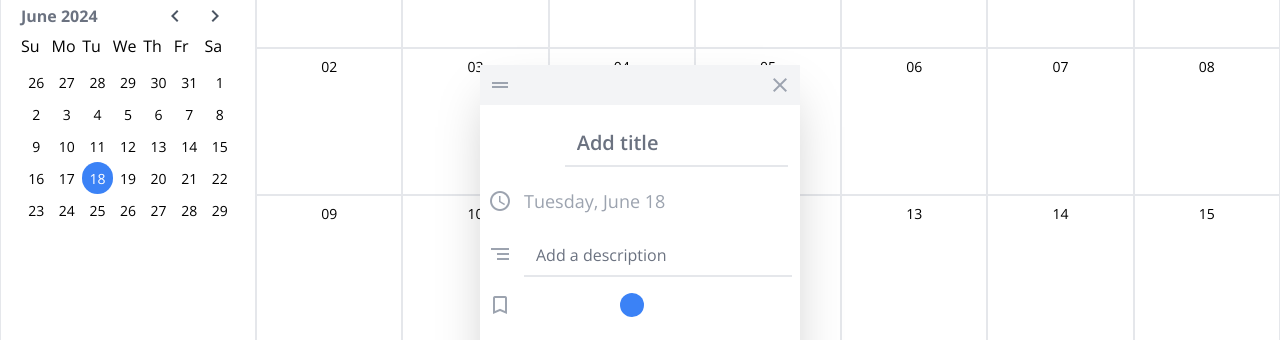
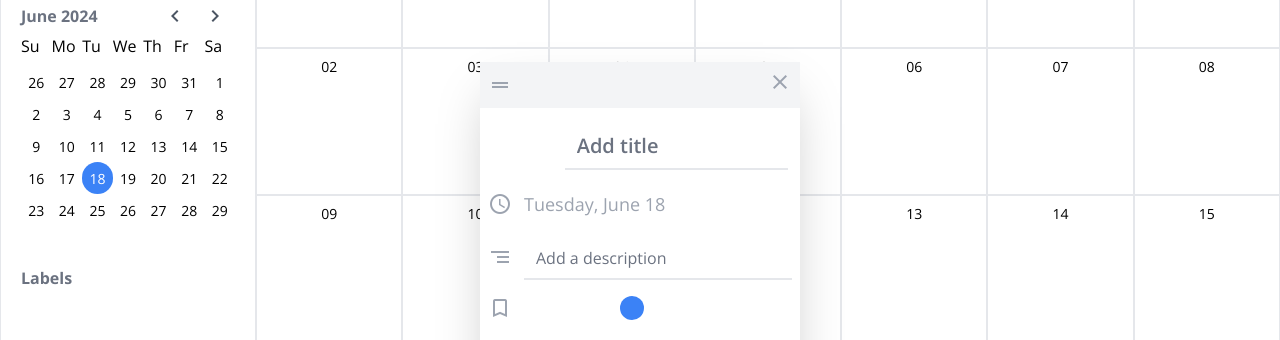
Before and after one commit to CodedJay672/calendar-clone, a React (Vite) app: page / in a window 1280 px wide. Both pictures are taken after a click on the button "Create". Shown: the part 163-503 px from the top of the page. Built offline with nearby package versions, Linux system fonts and the light colour scheme.

Commit message:
final commit

```diff
--- a/src/components/Day.jsx
+++ b/src/components/Day.jsx
@@ -3,7 +3,7 @@ import React, { useState, useEffect, useContext } from 'react'
 import GlobalContext from '../context/GlobalContext';
 
 export default function Day({ day, rowIdx }) {
-  const { setSlcDay, setShowEventModal, savedEvents } = useContext(GlobalContext);
+  const { setSlcDay, setShowEventModal, savedEvents, setSelectedEvt } = useContext(GlobalContext);
   const [ dayEvts, setDayEvts ] =  useState([]);
 
   useEffect(() => {
@@ -33,7 +33,10 @@ export default function Day({ day, rowIdx }) {
       </header>
       <div className="flex-1 cursor-pointer" onClick={handleClick}>
         {dayEvts.map((evt, idx) => (
-          <div key={idx} className={`bg-${evt.label}-500 p-1 mr-3 text-gray-600 text-sm rounded mb-1 truncate`}>
+          <div key={idx}
+            className={`bg-${evt.label}-100 p-1 mr-3 text-gray-600 text-sm rounded mb-1 truncate`}
+            onClick={() => setSelectedEvt(evt)}
+          >
             {evt.title}
           </div>
         ))}
--- a/src/components/EventModal.jsx
+++ b/src/components/EventModal.jsx
@@ -11,10 +11,13 @@ const labelClasses = [
 ];
 
 export default function EventModal() {
-  const { setShowEventModal, slcDay, dispatchCalEvents } = useContext(GlobalContext);
-  const [ title, setTitle ] = useState('');
-  const [ desc, setDesc ] = useState('');
-  const [ selectedLabel, setSelectedLabel ] = useState(labelClasses[0]);
+  const { setShowEventModal, slcDay, dispatchCalEvents, selectedEvt, setSelectedEvt } = useContext(GlobalContext);
+  const [ title, setTitle ] = useState(selectedEvt ? selectedEvt.title : '');
+  const [ desc, setDesc ] = useState(selectedEvt ? selectedEvt.desc : '');
+  const [ selectedLabel, setSelectedLabel ] = useState(
+    selectedEvt ? labelClasses.find((lbl) => lbl === selectedEvt.label) :
+    labelClasses[0]
+  );
 
   const handleSubmit = (e) => {
     e.preventDefault();
@@ -23,9 +26,16 @@ export default function EventModal() {
       desc,
       label: selectedLabel,
       day: slcDay.valueOf(),
-      id: Date.now()
+      id: selectedEvt ? selectedEvt.id : Date.now()
     };
+
+    if (selectedEvt) {
+      dispatchCalEvents({ type: "update", payload: dispatchPayload });
+    } else {
       dispatchCalEvents({ type: "push", payload: dispatchPayload });
+    }
+
+
     setShowEventModal(false);
   }
 
@@ -36,12 +46,26 @@ export default function EventModal() {
           <button className='material-icons-outlined text-gray-400'>
             drag_handle
           </button>
+          <div>
+            {selectedEvt &&
+              <button
+              className='material-icons-outlined text-gray-400'
+                onClick={() => {
+                  dispatchCalEvents({type: "delete", payload: selectedEvt})
+                  setSelectedEvt(null);
+                  setShowEventModal(false)}
+                }
+              >
+                delete
+              </button>
+            }
             <button
               className='material-icons-outlined text-gray-400'
               onClick={() => setShowEventModal(false)}
               >
               close
             </button>
+          </div>
         </header>
         <div className="p-3">
           <div className="grid grid-cols-1/5 items-end gap-7">
--- /dev/null
+++ b/src/components/Labels.jsx
@@ -0,0 +1,17 @@
+import React, { useContext } from 'react'
+import GlobalContext from '../context/GlobalContext'
+
+export default function Labels() {
+  const { labels } = useContext(GlobalContext);
+  return (
+    <>
+      <p className="text-gray-500 font-bold mt-10">Labels</p>
+      {labels.map(({ label: lbl, checked, idx }) => {
+        <label key={idx} className='items-center mt-3 block'>
+          <input type="checkbox" checked={checked} className={`form-checkbox h-5 w-5 text-${lbl} rounded focus:ring-0 cursor-pointer`} />
+          <span className='ml-2 text-gray-700 capitalize'>{lbl}</span>
+        </label>
+      })}
+    </>
+  )
+}
--- a/src/components/Sidebar.jsx
+++ b/src/components/Sidebar.jsx
@@ -1,12 +1,14 @@
 import React from 'react';
 import CreateEventButton from './CreateEventButton';
 import SmallCalendar from './SmallCalendar';
+import Labels from './Labels';
 
 export default function Sidebar() {
   return (
     <aside className='border p-5 w-64'>
       <CreateEventButton />
       <SmallCalendar />
+      <Labels />
     </aside>
   )
 }
--- a/src/context/ContextWrapper.jsx
+++ b/src/context/ContextWrapper.jsx
@@ -29,6 +29,8 @@ export default function ContextWrapper({ children }) {
   const [slcDay, setSlcDay] = useState(dayjs());
   const [showEventModal, setShowEventModal] = useState(false);
   const [savedEvents, dispatchCalEvents] = useReducer(savedEventsReducer, [], initReducer);
+  const [selectedEvt, setSelectedEvt] = useState(null);
+  const [labels, setLabels] = useState([]);
 
   useEffect(() => {
     if (smallCalendarMonth !== null) {
@@ -40,6 +42,17 @@ export default function ContextWrapper({ children }) {
     localStorage.setItem('savedEvents', JSON.stringify(savedEvents));
   }, [savedEvents])
 
+  useEffect(() => {
+    setLabels((prev) => {
+      return [...new Set(savedEvents.map((evt) => evt.label))].map((label) => {
+        const currentLabel = prev.find((lbl) => lbl.label === label);
+        return {
+          label,
+          checked: currentLabel ? currentLabel.checked : true,
+        };
+      });
+    });
+  }, [savedEvents])
   return (
     <GlobalContext.Provider value={{
         monthIndex,
@@ -52,6 +65,10 @@ export default function ContextWrapper({ children }) {
         setShowEventModal,
         dispatchCalEvents,
         savedEvents,
+        setSelectedEvt,
+        selectedEvt,
+        setLabels,
+        labels,
       }}
     >
       {children}
--- a/src/context/GlobalContext.js
+++ b/src/context/GlobalContext.js
@@ -11,7 +11,11 @@ const GlobalContext = createContext({
   showEventModal: false,
   setShowEventModal: () => {},
   dispatchCalEvents: ({type, payload}) => {},
-  savedEvents: []
+  savedEvents: [],
+  selectedEvt: null,
+  setSelectedEvt: () => {},
+  setLabels: () => [],
+  labels: []
 });
 
 export default GlobalContext;
```
Lines whose indentation alone changed are shown as unchanged.
